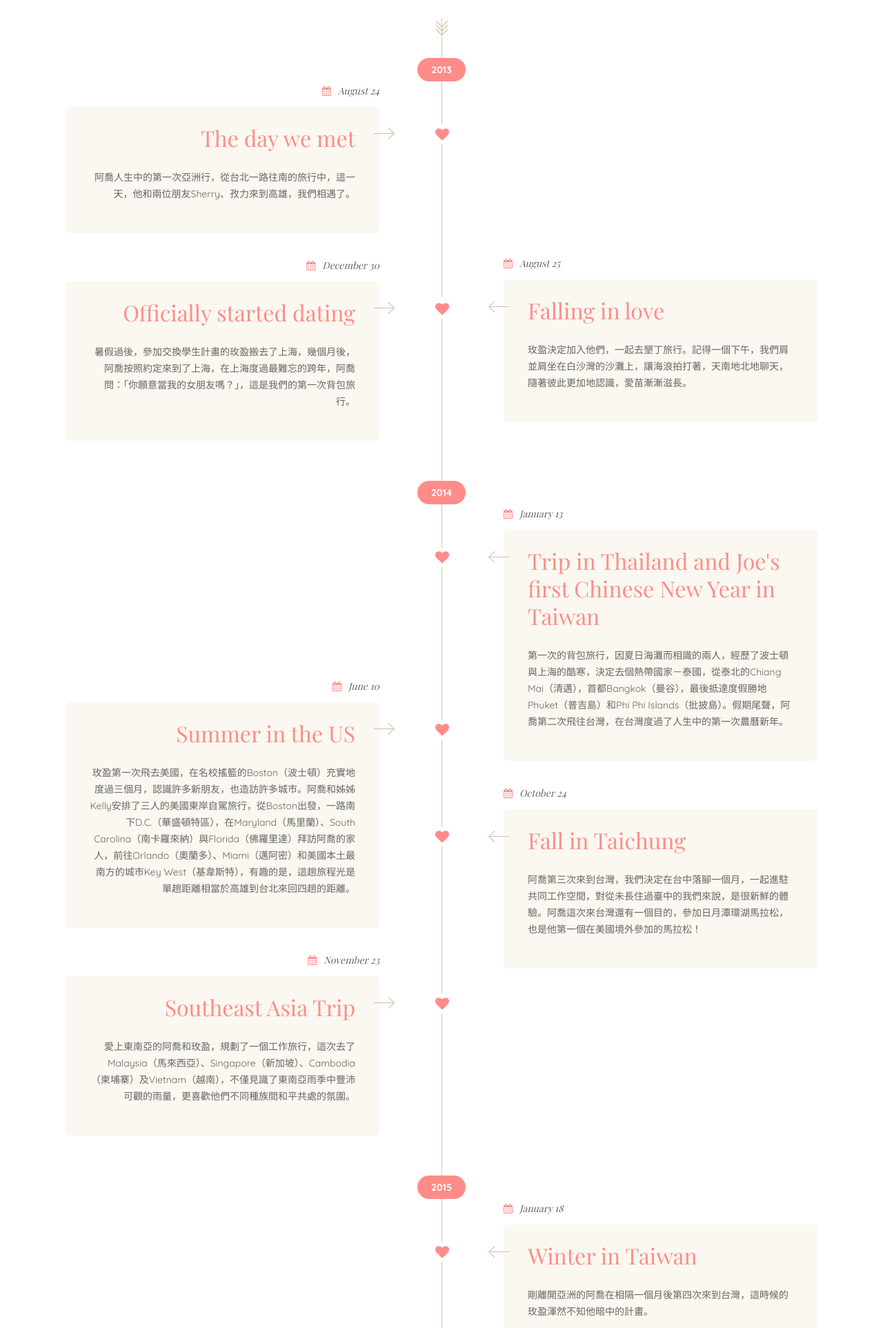
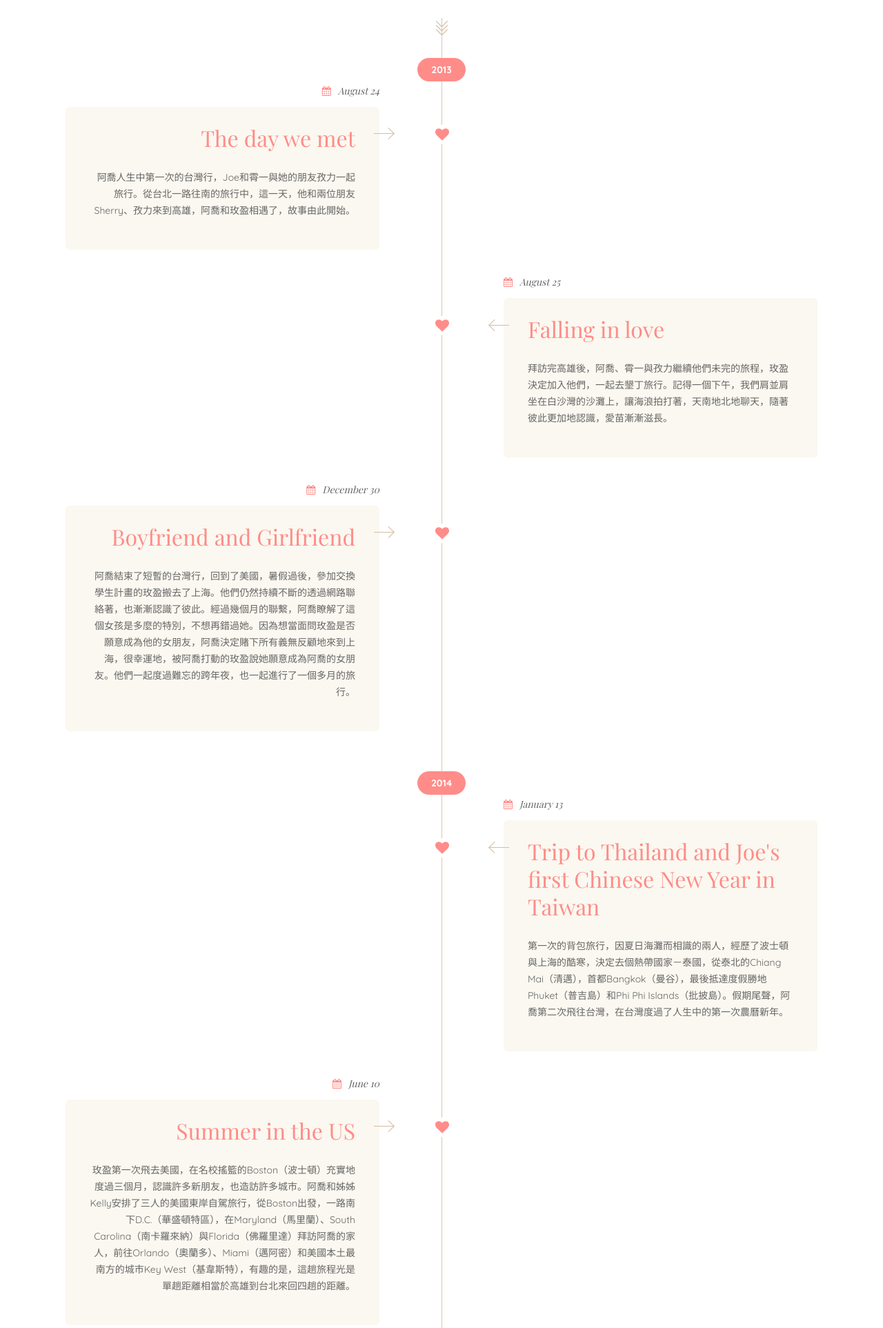
Before and after one commit to jlaurendi/joe-and-diana-wedding, a PHP site: page /tw-zh.php in a window 1280 px wide. Shown: the part 2607-4532 px from the top of the page at 69% size. Run offline with PHP 8.4, Linux system fonts and the light colour scheme; data that the repository does not hold is empty; some libraries are stand-ins or nearby versions; some web fonts are replaced.

Commit message:
Translated bridesmaids and groomsmen info. Fixed the date of taiwan wedding. Fixed top margin of each event and story.

```diff
--- a/tw-zh.php
+++ b/tw-zh.php
@@ -205,28 +205,32 @@
                             <span class="date">August 24</span>
                             <h2>The day we met</h2>
                             <div class="box-content">
-                                <p>阿喬人生中的第一次亞洲行，從台北一路往南的旅行中，這一天，他和兩位朋友Sherry、孜力來到高雄，我們相遇了。</p>
+                                <p>阿喬人生中第一次的台灣行，Joe和霄一與她的朋友孜力一起旅行。從台北一路往南的旅行中，這一天，他和兩位朋友Sherry、孜力來到高雄，阿喬和玫盈相遇了，故事由此開始。<p>
                             </div>
                         </div>
                     </div>
 
-                    <div class="column six heart left movetop">
+                    <div class="clearfix"></div>
+
+                    <div class="column six heart left">
                         <div class="box pattern">
                             <span class="date">August 25</span>
                             <h2>Falling in love</h2>
                             <div class="box-content">
-                                <p>玫盈決定加入他們，一起去墾丁旅行。記得一個下午，我們肩並肩坐在白沙灣的沙灘上，讓海浪拍打著，天南地北地聊天，隨著彼此更加地認識，愛苗漸漸滋長。</p>
+                                <p>拜訪完高雄後，阿喬、霄一與孜力繼續他們未完的旅程，玫盈決定加入他們，一起去墾丁旅行。記得一個下午，我們肩並肩坐在白沙灣的沙灘上，讓海浪拍打著，天南地北地聊天，隨著彼此更加地認識，愛苗漸漸滋長。</p>
                             </div>
 
                         </div>
                     </div>
 
+                    <div class="clearfix"></div>
+
                     <div class="column six heart right">
                         <div class="box pattern">
                             <span class="date">December 30</span>
-                            <h2>Officially started dating</h2>
+                            <h2>Boyfriend and Girlfriend</h2>
                             <div class="box-content">
-                                <p>暑假過後，參加交換學生計畫的玫盈搬去了上海，幾個月後，阿喬按照約定來到了上海，在上海度過最難忘的跨年，阿喬問：「你願意當我的女朋友嗎？」，這是我們的第一次背包旅行。</p>
+                                <p>阿喬結束了短暫的台灣行，回到了美國，暑假過後，參加交換學生計畫的玫盈搬去了上海。他們仍然持續不斷的透過網路聯絡著，也漸漸認識了彼此。經過幾個月的聯繫，阿喬瞭解了這個女孩是多麼的特別，不想再錯過她。因為想當面問玫盈是否願意成為他的女朋友，阿喬決定賭下所有義無反顧地來到上海，很幸運地，被阿喬打動的玫盈說她願意成為阿喬的女朋友。他們一起度過難忘的跨年夜，也一起進行了一個多月的旅行。</p>
                             </div>
                         </div>
                     </div>
@@ -237,14 +241,16 @@
                     <div class="column six heart left">
                         <div class="box pattern">
                             <span class="date">January 13</span>
-                            <h2>Trip in Thailand and Joe's first Chinese New Year in Taiwan</h2>
+                            <h2>Trip to Thailand and Joe's first Chinese New Year in Taiwan</h2>
                             <div class="box-content">
                                 <p>第一次的背包旅行，因夏日海灘而相識的兩人，經歷了波士頓與上海的酷寒，決定去個熱帶國家－泰國，從泰北的Chiang Mai（清邁），首都Bangkok（曼谷），最後抵達度假勝地Phuket（普吉島）和Phi Phi Islands（批披島）。假期尾聲，阿喬第二次飛往台灣，在台灣度過了人生中的第一次農曆新年。</p>
                             </div>
                         </div>
                     </div>
 
-                    <div class="column six heart right movetop">
+                    <div class="clearfix"></div>
+
+                    <div class="column six heart right">
                         <div class="box pattern">
                             <span class="date">June 10</span>
                             <h2>Summer in the US</h2>
@@ -254,6 +260,8 @@
 
                         </div>
                     </div>
+
+                    <div class="clearfix"></div>
 
                     <div class="column six heart left">
                         <div class="box pattern">
@@ -265,12 +273,14 @@
                         </div>
                     </div>
 
+                    <div class="clearfix"></div>
+
                     <div class="column six heart right">
                         <div class="box pattern">
                             <span class="date">November 23</span>
                             <h2>Southeast Asia Trip</h2>
                             <div class="box-content">
-                                <p>愛上東南亞的阿喬和玫盈，規劃了一個工作旅行，這次去了Malaysia（馬來西亞）、Singapore（新加坡）、Cambodia（柬埔寨）及Vietnam（越南），不僅見識了東南亞雨季中豐沛可觀的雨量，更喜歡他們不同種族間和平共處的氛圍。</p>
+                                <p>愛上東南亞的阿喬和玫盈，規劃了一個工作旅行，這次去了Malaysia（馬來西亞）、Singapore（新加坡）、Cambodia（柬埔寨）及Vietnam（越南），不僅見識了東南亞雨季中豐沛可觀的雨量，更喜歡他們不同種族間和平共處的氛圍，當然最愛是他們的食物。</p>
                             </div>
                         </div>
                     </div>
@@ -283,17 +293,19 @@
                             <span class="date">January 18</span>
                             <h2>Winter in Taiwan</h2>
                             <div class="box-content">
-                                <p>剛離開亞洲的阿喬在相隔一個月後第四次來到台灣，這時候的玫盈渾然不知他暗中的計畫。</p>
+                                <p>阿喬即將參加新創公司加速器的三個月培育計劃，知道在那之前彼此將會有一段時間無法見面，剛離開亞洲一個多月的阿喬，決定在計畫開始前，火速訂了機票，第四次來到台灣，這時候的玫盈渾然不知他暗中的計畫。</p>
                             </div>
                         </div>
                     </div>
 
-                    <div class="column six heart right movetop">
+                    <div class="clearfix"></div>
+
+                    <div class="column six heart right">
                         <div class="box pattern">
                             <span class="date">January 27</span>
                             <h2>The Proposal</h2>
                             <div class="box-content">
-                                <p>一起回到520天前我們相識相戀的同個地方－墾丁，下午5點20分，玫盈：「Yes, I do.」。</p>
+                                <p>來到台灣大約一個禮拜後，阿喬和玫盈再次回到520天前我們相識相戀的同個地方－墾丁，下午5點20分，阿喬單腳下跪向玫盈求婚了，又驚又喜的玫盈：「Yes, I do.」。</p>
                             </div>
                         </div>
                     </div>
@@ -364,13 +376,16 @@
                             <div class="details">
                                 <span class="waddress">吳家自宅</span>
                                 <span class="waddress">高雄市大寮區會結路104-4號</span>
-                                <span class="wdate">2016年1月9日</span>
+                                <span class="wdate">2016年1月9日星期六</span>
                                 <span class="wtime">9:00 AM - 11:00 AM</span>
                             </div>
 <!--                             <a href="event.html" class="button">Read More</a>
  -->                        </div>
                     </div>
-                    <div class="column six heart left movetop">
+
+                    <div class="clearfix"></div>
+
+                    <div class="column six heart left">
                         <div class="box center corner">
                             <div class="corners-topleft"></div>
                             <div class="corners-bottomleft"></div>
@@ -380,12 +395,15 @@
                             <div class="details">
                                 <span class="waddress">全美婚宴會館</span>
                                 <span class="waddress">高雄市鳳山區經武路78號1樓</span>
-                                <span class="wdate">2016年1月9日</span>
+                                <span class="wdate">2016年1月9日星期六</span>
                                 <span class="wtime">12:00 PM - 02:30 PM</span>
                             </div>
 <!--                             <a href="event.html" class="button">Read More</a>
  -->                        </div>
                     </div>
+
+                    <div class="clearfix"></div>
+
                     <div class="column six heart right">
                         <div class="box center corner">
                             <div class="corners-topleft"></div>
@@ -396,7 +414,7 @@
                             <div class="details">
                                 <span class="waddress">TBD</span>
                                 <span class="waddress">TBD</span>
-                                <span class="wdate">2016年1月9日</span>
+                                <span class="wdate">2016年1月9日星期六</span>
                                 <span class="wtime">07:00 PM - 10:00 PM</span>
                             </div>
 <!--                             <a href="event.html" class="button">Read More</a>
@@ -412,33 +430,14 @@
                             <div class="corners-bottomleft"></div>
                             <div class="corners-topright"></div>
                             <div class="corners-bottomright"></div>
-                            <h2>結婚儀式</h2>
+                            <h2>婚禮</h2>
                             <div class="details">
-                                <span class="waddress">Charisma by the Sea</span>
-                                <span class="waddress">Folly Beach, SC</span>
-                                <span class="wdate">2016年4月16日</span>
-                                <span class="wtime">10:00 AM - 10:30 AM</span>
+                                <span class="waddress">Charleson, USA</span>
+                                <span class="wdate">Saturday, April 16, 2016</span>
                             </div>
 <!--                             <a href="event.html" class="button">Read More</a>
  -->                        </div>
                     </div>
-                    <div class="column six heart right movetop">
-                        <div class="box center corner">
-                            <div class="corners-topleft"></div>
-                            <div class="corners-bottomleft"></div>
-                            <div class="corners-topright"></div>
-                            <div class="corners-bottomright"></div>
-                            <h2>晚宴</h2>
-                            <div class="details">
-                                <span class="waddress">Charisma by the Sea</span>
-                                <span class="waddress">Folly Beach, SC</span>
-                                <span class="wdate">2016年4月16日</span>
-                                <span class="wtime">12:00 PM - 2:30 PM</span>
-                            </div>
-<!--                             <a href="event.html" class="button">Read More</a>
- -->                        </div>
-                    </div>
-                    <div class="clearfix"></div>
                 </div>
             </div>
         </section>
@@ -485,7 +484,7 @@
                     <div class="column six right">
                         <h2 class="vibe">Bridesmaids</h2>
                         <div class="tabs people-image">
-                            <li><a href="#person1" class="active"><img src="images/important-people/bridesmaid4.jpg" alt="Xi-Hang Liang"/></a></li>
+                            <li><a href="#person1" class="active"><img src="images/important-people/bridesmaid4.jpg" alt="Xi-Han Liang"/></a></li>
                             <li><a href="#person2"><img src="images/important-people/bridesmaid5.jpg" alt="Yi-Fan Zeng" /></a></li>
                             <li><a href="#person3"><img src="images/important-people/bridesmaid6.jpg" alt="Yu-Ling Tsai" /></a></li>
                         </div>
@@ -517,7 +516,7 @@
                             <div id="person3" class="tab-content">
                                 <h2>蔡鈺羚</h2>
                                 <div class="story">
-                                    <p>不僅是雄女童軍的好夥伴，也是玫盈在政大財政系的好朋友。才華洋溢的鈺羚，不僅會跳舞，更是靠著自學通過日文N1檢定考，實在令人崇拜。孝順的她，對家庭的付出也很令人感動。大學畢業後進入會計事務所工作，對於工作得心應手的鈺羚還成為公司的紅牌員工，目前剛轉職，往人生的下一個里程碑邁進。</p>
+                                    <p>不僅是雄女童軍的好夥伴，也是玫盈在政大財政系的好朋友。才華洋溢的鈺羚，不僅會跳舞，更是靠著自學通過日文N1檢定考。大學畢業後進入會計事務所工作，目前剛轉職，往人生的下一個里程碑邁進。</p>
                                 </div>
                                 <div class="social">
                                     <ul>
@@ -540,7 +539,7 @@
                             <div id="person4" class="tab-content">
                                 <h2>Richard Yau</h2>
                                 <div class="story">
-                                    <p>Richard and Joe go back to college where they were friends, roommates, and brothers in ZBT. After college they both stayed in Boston and remained close friends. In 2014 they finally embarked on their dream of starting a company together, <a href="www.brightcellars.com">Bright Cellars</a>.</p>
+                                    <p>Richard和Joe結識於大學，除了是室友，也進入同一個兄弟會－ZBT。大學畢業後，他們都繼續待在波士頓，並且是很要好的朋友。2014年，他們終於一起開創了夢想中的新事業－<a href="www.brightcellars.com">Bright Cellars</a>.</p>
                                 </div>
                                 <div class="social">
                                     <ul>
@@ -554,7 +553,7 @@
                             <div id="person5" class="tab-content">
                                 <h2>Mike Kling</h2>
                                 <div class="story">
-                                    <p>Mike and Joe were also roommates at MIT (and brothers in ZBT). They interned together along with taking many classes together. Mike is now working as a trader in NYC.</p>
+                                    <p>Mike和Joe過去在MIT是室友，也參加了同一個兄弟會－ZBT。他們有許多共同的興趣，例如：數學、電腦科學與跑步。在MIT求學期間，他們共同修習許多課程，某年暑假，甚至一起進入紐約市的同間公司實習。</p>
                                 </div>
                                 <div class="social">
                                     <ul>
@@ -568,7 +567,7 @@
                             <div id="person6" class="tab-content">
                                 <h2>David Hutchings</h2>
                                 <div class="story">
-                                    <p>David, along with Richard, is another member of Joe's class in ZBT. After college Joe and David remained close friends. David currently works at The Brattle Group in Boston.</p>
+                                    <p>David是Joe在兄弟會內同屆的兄弟。大學畢業後，仍和Joe是十分要好的朋友。目前任職於<a href="http://www.brattle.com/">The Brattle Group</a>在多倫多（Toronto）與波士頓（Boston）的分部。</p>
                                 </div>
                                 <div class="social">
                                     <ul>
```
Also changed, not shown: tw-en.php (+38 -33 lines), us-en.php (+20 -5 lines), us-zh.php (+58 -32 lines).
